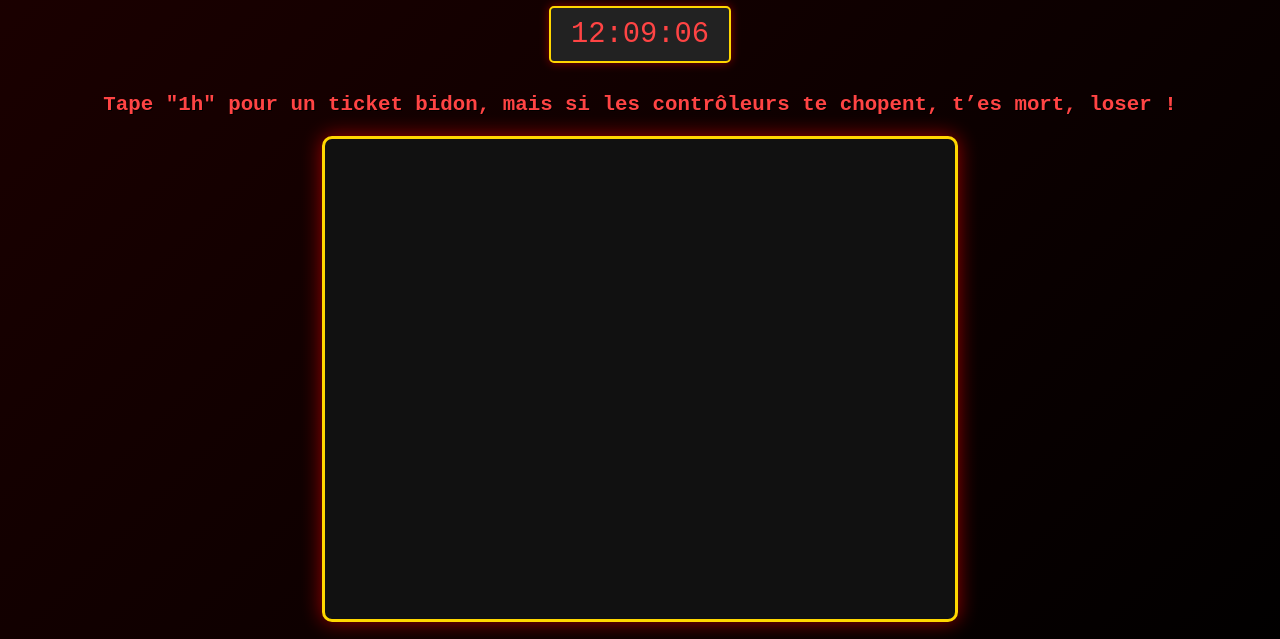
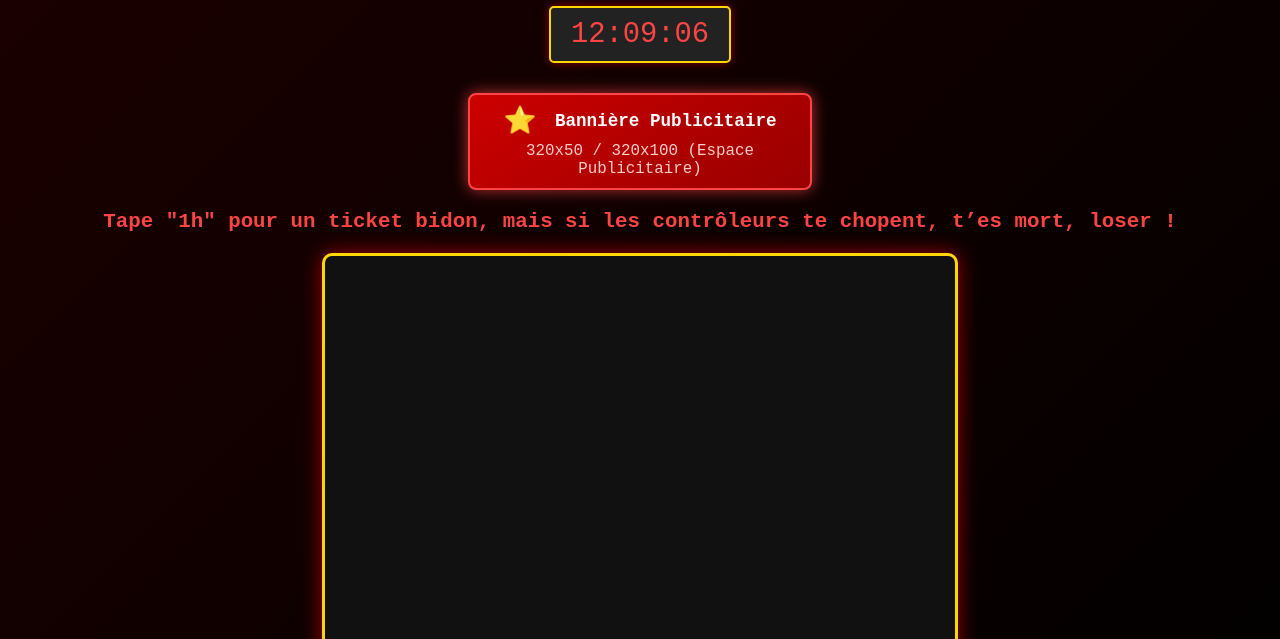
Before and after one commit to nexusproject2077/93003, a plain HTML site: page index.html in a window 1280 px wide. Shown: the part 128-767 px from the top of the page. Drawn offline with Linux system fonts and the light colour scheme.

Commit message:
index.html

```diff
--- a/index.html
+++ b/index.html
@@ -37,6 +37,42 @@
             margin: 10px auto;
             box-shadow: 0 0 10px rgba(255, 0, 0, 0.5);
         }
+        /* Styles pour l'espace publicitaire (Bannière) */
+        .ad-banner {
+            background: linear-gradient(145deg, #cc0000, #990000); /* Dégradé rouge foncé */
+            border: 2px solid #ff4444; /* Bordure rouge vif */
+            color: #fff;
+            padding: 10px;
+            margin: 20px auto;
+            width: 90%;
+            max-width: 320px; /* Limite la largeur max à 320px */
+            border-radius: 8px;
+            box-shadow: 0 0 15px rgba(255, 68, 68, 0.7); /* Ombre rougeoyante */
+            text-align: center;
+            font-size: 1.1em;
+            font-weight: bold;
+            cursor: pointer;
+            transition: transform 0.3s, box-shadow 0.3s;
+        }
+        .ad-banner:hover {
+            transform: scale(1.02);
+            box-shadow: 0 0 25px rgba(255, 68, 68, 1);
+        }
+        .ad-banner span.star-icon {
+            color: #ffd700; /* Couleur jaune-or pour l'icône/étoile */
+            font-size: 1.5em;
+            margin-right: 8px;
+            vertical-align: middle;
+        }
+        .ad-dimensions {
+            display: block;
+            font-size: 0.9em;
+            font-weight: normal;
+            margin-top: 5px;
+            color: #ffcccc;
+        }
+        /* Fin des styles de la bannière */
+
         #chat-box {
             width: 90%;
             max-width: 600px;
@@ -128,6 +164,11 @@
 <body>
     <h1>GÉNÉRATEUR DE TICKETS</h1>
     <div id="clock"></div>
+
+    <div class="ad-banner">
+        <span class="star-icon">⭐</span> Bannière Publicitaire
+        <span class="ad-dimensions">320x50 / 320x100 (Espace Publicitaire)</span>
+    </div>
     <p class="warning">Tape "1h" pour un ticket bidon, mais si les contrôleurs te chopent, t’es mort, loser !</p>
 
     <div id="chat-box"></div>
```
